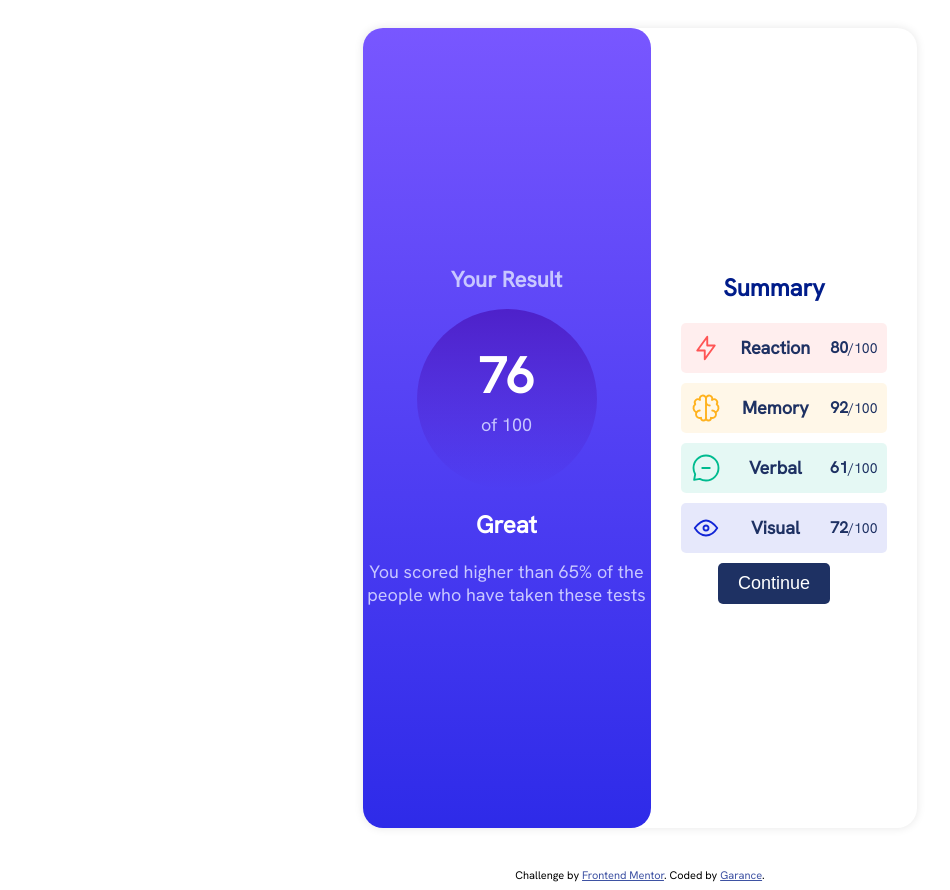
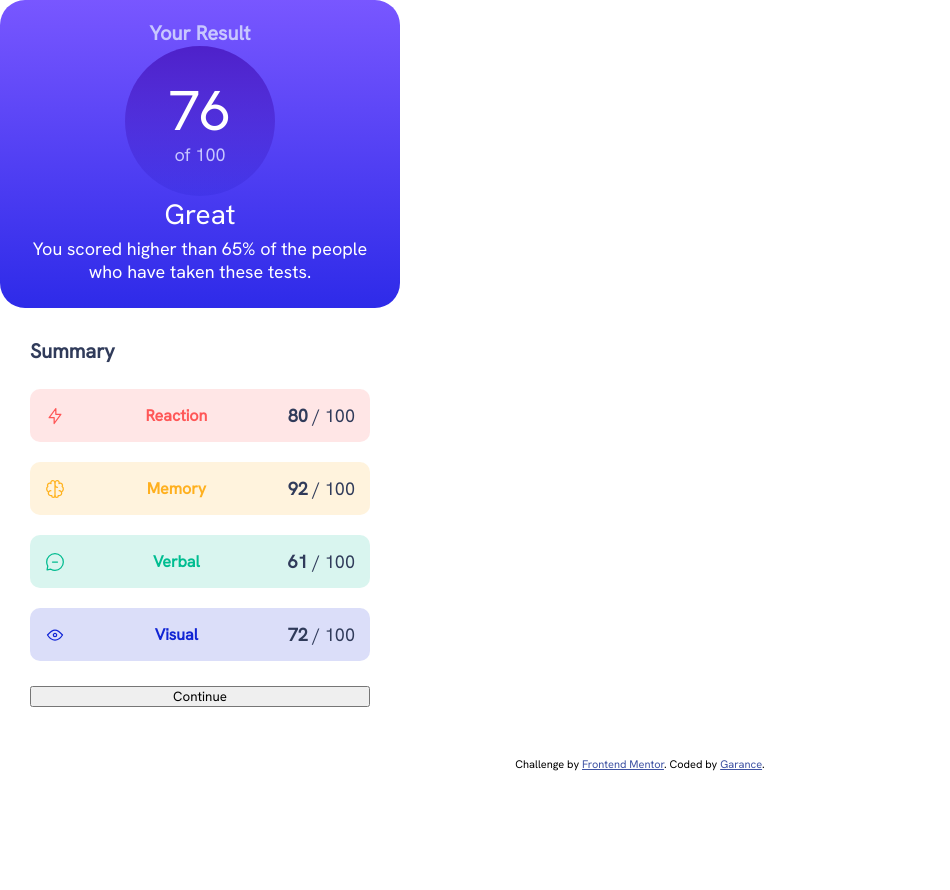
Before and after one commit to DGarance/results-summary-component-challenge, a plain HTML site: page index.html in a window 1280 px wide. Shown: the whole page, without its empty margins (0-950 px from the left). After the commit the page ends 800 px from the top, so only its background shows below. Drawn offline with Linux system fonts and the light colour scheme.

Commit message:
modif css et js

```diff
--- a/css/style.css
+++ b/css/style.css
@@ -2,196 +2,164 @@
 
 :root {
   /*Primary*/
-  --light-red: hsl(0, 100%, 67%);
-  --orangey-yellow: hsl(39, 100%, 56%);
-  --green-teal: hsl(166, 100%, 37%);
-  --cobalt-blue: hsl(234, 85%, 45%);
+  --text-red: hsl(0, 100%, 67%);
+  --text-orangey-yellow: hsl(39, 100%, 56%);
+  --text-green-teal: hsla(166, 100%, 37%);
+  --text-cobalt-blue: hsla(234, 85%, 45%);
+
+  /*Secondary*/
+  --light-red: hsla(0, 100%, 67%, 0.15);
+  --orangey-yellow: hsla(39, 100%, 56%, 0.15);
+  --green-teal: hsla(166, 100%, 37%, 0.15);
+  --cobalt-blue: hsla(234, 85%, 45%, 0.15);
 
   /*Gradients*/
-  --light-slate-blue: hsl(252, 100%, 67%);
-  --light-royal-blue: hsl(241, 81%, 54%);
+  --slate-blue: hsl(252, 100%, 67%);
+  --royal-blue: hsl(241, 81%, 54%);
   --violet-blue: hsla(256, 72%, 46%, 1);
-  --persian-blue: hsla(241, 72%, 46%, 0);
+  --persian-blue: hsla(241, 72%, 46%, 0.2);
 
   /*Neutral*/
   --white: hsl(0, 0%, 100%);
   --pale-blue: hsl(221, 100%, 96%);
-  --light-lavender: hsl(241, 100%, 89%);
-  --dark-gray-blue: hsl(228, 100%, 27%);
+  --lavender: hsl(241, 100%, 89%);
+  --dark-gray-blue: hsl(224, 30%, 27%);
 
   /*Font-family*/
   --type-face: "Hanken Grotesk", sans-serif;
-
-  /*layout*/
-  --mobile-width: 375px;
-  --desktop-width: 1440px;
+}
+* {
+  margin: 0;
+  padding: 0;
+  box-sizing: border-box;
+  font-family: var(--type-face);
+  font-weight: normal;
 }
 
 body {
-  font-family: var(--type-face);
-  font-size: 18px;
-  font-weight: 400;
+  justify-content: center;
+  min-height: 100vh;
 }
 
-/* Styles for main container */
-.main-container {
+.summary-main-container {
   display: flex;
-  justify-content: center;
-}
-.container {
-  display: flex;
-  justify-content: center;
-  align-items: center;
-  text-align: center;
-  border-radius: 20px;
-  box-shadow: 0 0 10px rgba(0, 0, 0, 0.1);
-  margin: 20px;
+  flex-direction: column;
+  width: 100%;
+  max-width: 400px;
 }
 
-/* Styles for score container */
-.score-container {
+.result-container {
   display: flex;
   flex-direction: column;
   align-items: center;
-  justify-content: center;
   text-align: center;
-  width: calc(0.2 * var(--desktop-width));
-    height: 100vh;
-  background-image: linear-gradient(var(--light-slate-blue), var(--light-royal-blue));
-  border-radius: 20px;
+  padding: 20px;
+  color: var(--white);
+  background-image: linear-gradient(var(--slate-blue), var(--royal-blue));
+  border-radius: 25px;
 }
 
-.score-container h1 {
-  font-size: 22px;
-  font-weight: 700;
-  color: var(--light-lavender);
+.result-title {
+  font-size: 20px;
+  font-weight: bold;
+  color: var(--lavender);
 }
 
 .circle-container {
   display: flex;
-  flex-direction: column;
+  justify-content: center;
   align-items: center;
-  justify-content: center;
-  height: 180px;
-  width: 180px;
+  width: 150px;
+  height: 150px;
+  border-radius: 50%;
   background-image: linear-gradient(var(--violet-blue), var(--persian-blue));
-  border-radius: 50%;
 }
 
 .circle-score {
-  font-size: 50px;
-  font-weight: 800;
-  margin: 0;
-  color: var(--white);
+  font-size: 56px;
+  line-height: 1.2;
 }
 
-.circle-score-points {
-  margin-top: 5px;
-  color: var(--light-lavender);
+.circle-total {
+  display: block;
+  font-size: 18px;
+  font-weight: 400;
+  color: var(--lavender);
 }
 
-.score-subtitle {
-  font-size: 24px;
-  color: var(--white);
+.result-paragraph-title {
+  font-size: 28px;
+  margin-bottom: 5px;
 }
 
-.score-commentary {
-  margin: 0;
-  color: var(--light-lavender);
+.result-paragraph-text {
+  font-size: 18px;
+  font-weight: 400;
+  margin-bottom: 5px;
 }
 
-/* Styles for summary container */
-.summary-container {
-  padding: 0 50px 0 30px;
+.summary {
+  display: flex;
+  flex-direction: column;
+  padding: 30px;
+  gap: 25px;
 }
 
-.summary-title{
-    font-size: 24px;
-    font-weight: 700;
-    color: var(--dark-gray-blue);
+.summary-title {
+  font-size: 20px;
+  font-weight: bold;
+  color: var(--dark-gray-blue);
 }
 
-.summary-container ul {
-  list-style: none;
-  padding: 0;
-  margin: 0;
+.summary-list {
+  display: flex;
+  flex-direction: column;
+  gap: 20px;
 }
 
 .summary-item {
   display: flex;
+  justify-content: space-between;
   align-items: center;
-  justify-content: space-between;
-  width: 100%;
-  padding: 10px;
-  border-radius: 5px;
-  margin-bottom: 10px;
+  padding: 15px;
+  border-radius: 10px;
 }
 
 .summary-item--reaction {
-  background-color: hsla(0, 100%, 67%, 0.1);
-  color: var(--light-red);
+  background-color: var(--light-red);
+}
+.summary-item--memory {
+  background-color: var(--orangey-yellow);
+}
+.summary-item--verbal {
+  background-color: var(--green-teal);
+}
+.summary-item--visual {
+  background-color: var(--cobalt-blue);
 }
 
 .summary-category {
-  color: #1e3163;
+  font-weight: bold;
+}
+.summary-category--reaction {
+  color: var(--text-red);
+}
+.summary-category--memory {
+  color: var(--text-orangey-yellow);
+}
+.summary-category--verbal {
+  color: var(--text-green-teal);
+}
+.summary-category--visual {
+  color: var(--text-cobalt-blue);
 }
 
 .summary-score {
-  color: #1e3163;
-}
-
-.summary-item--memory {
-  background-color: hsla(39, 100%, 56%, 0.1);
-  color: var(--orangey-yellow);
-}
-
-.summary-item--verbal {
-  background-color: hsla(166, 100%, 37%, 0.1);
-  color: var(--green-teal);
-}
-
-.summary-item--visual {
-  background-color: hsla(234, 85%, 45%, 0.1);
-  color: var(--cobalt-blue);
-}
-
-.summary-item img {
-  width: 30px;
-  margin-right: 10px;
-}
-
-.summary-category {
-  margin: 0;
+  color: var(--dark-gray-blue);
   font-size: 18px;
-  margin-right: 10px;
-}
-
-.summary-score {
-  margin: 0;
-  font-size: 16px;
   font-weight: bold;
 }
 
-.summary-score span {
-  font-size: 14px;
-  font-weight: normal;
-}
-
-/* Styles for button */
-button {
-  background-color: #1e3163;
-  color: #fff;
-  padding: 10px 20px;
-  border: none;
-  border-radius: 5px;
-  cursor: pointer;
-  font-size: 18px;
-  transition: background-color 0.3s ease;
-}
-
-button:hover {
-  background-color: #2e4e87;
-}
 /* Styles for attribution */
 .attribution {
   font-size: 11px;
--- a/index.html
+++ b/index.html
@@ -7,43 +7,28 @@
   <!-- displays site properly based on user's device -->
   <link rel="stylesheet" href="./css/style.css">
   <link rel="icon" type="image/png" sizes="32x32" href="./assets/images/favicon-32x32.png">
-
   <title>Frontend Mentor | Results summary component</title>
-
-  <!-- Feel free to remove these styles or customise in your own stylesheet 👍 -->
-  <style>
-    .attribution {
-      font-size: 11px;
-      text-align: center;
-    }
-
-    .attribution a {
-      color: hsl(228, 45%, 44%);
-    }
-  </style>
 </head>
 
 <body>
-  <main class="main-container">
-    <div class="container">
-      <div class="score-container">
-        <h1> Your Result</h1>
-        <div class="circle-container">
-          <h2 class="circle-score">76</h2>
-          <p class="circle-score-points">of 100</p>
-        </div>
-        <h2 class="score-subtitle">Great</h2>
-        <p class="score-commentary"> You scored higher than 65% of the people who have taken these tests</p>
+  <div class="summary-main-container">
+    <div class="result-container">
+      <h2 class="result-title">Your Result</h2>
+      <div class="circle-container">
+        <p class="circle-score"> 76
+          <span class="circle-total">of 100</span>
+        </p>
       </div>
-      <div class="summary-container">
-        <h2 class="summary-title">Summary</h2>
-        <ul>
-          <!--list item from data.json-->
-        </ul>
-        <button>Continue</button>
-      </div>
+      <h3 class="result-paragraph-title">Great</h3>
+      <p class="result-paragraph-text">You scored higher than 65% of the people who have taken these tests.</p>
     </div>
-  </main>
+    <div class="summary">
+      <h2 class="summary-title">Summary</h2>
+      <ul class="summary-list">
+      </ul>
+      <button class="summary-btn">Continue</button>
+    </div>
+  </div>
   <div class="attribution">
     Challenge by <a href="https://www.frontendmentor.io?ref=challenge" target="_blank">Frontend Mentor</a>.
     Coded by <a href="#">Garance</a>.
--- a/js/index.js
+++ b/js/index.js
@@ -16,11 +16,15 @@ fetch("./data.json")
       listItem.classList.add("summary-item", `summary-item--${category.toLowerCase()}`);
       listItem.innerHTML = `
         <img src="${icon}" alt="${category} icon">
-        <h2 class="summary-category">${category}</h2>
-        <p class="summary-score">${score}<span>/100</span></p>
+        <p class="summary-category">${category}</p>
+        <p class="summary-score">${score}<span class="summary-score-total"> / 100</span></p>
       `;
 
       // On ajoute l'élément HTML à la liste
       list.appendChild(listItem);
+
+      // On sélectionne le paragraphe avec la classe "summary-category" et on lui ajoute la classe de réaction
+      const categoryParagraph = listItem.querySelector(".summary-category");
+      categoryParagraph.classList.add(`summary-category--${category.toLowerCase()}`);
     });
   });
```
